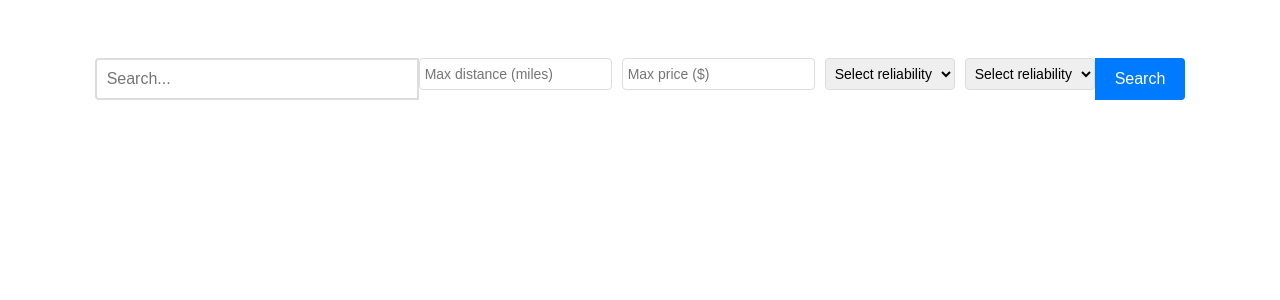
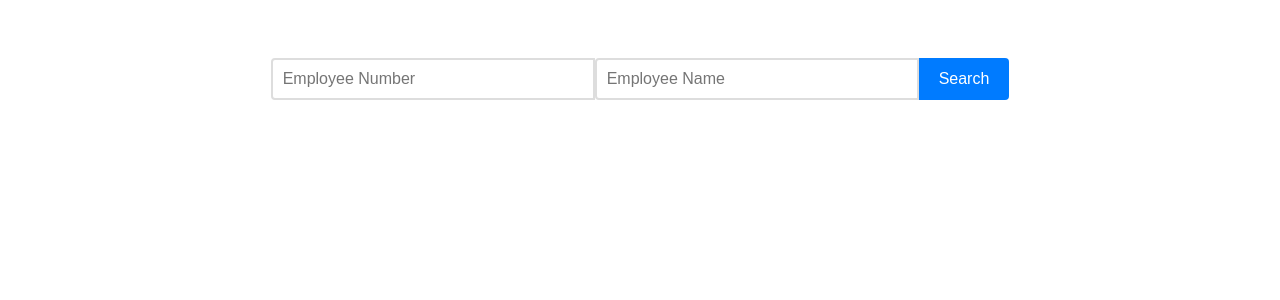
Before and after one commit to Tanmayee2/Deliver-IT, a React app: page / in a window 1280 px wide. Shown: the top 300 px of the page. Built offline with nearby package versions, Linux system fonts and the light colour scheme.

Commit message:
employee search

```diff
--- a/src/components/search.js
+++ b/src/components/search.js
@@ -1,80 +1,87 @@
 import React, { useState } from 'react';
 import './search.css';
+
 function SearchPage() {
-    const [query, setQuery] = useState('');
-    const [distance, setDistance] = useState('');
-    const [price, setPrice] = useState('');
-    const [speed, setSpeed] = useState('');
-    const [reliability, setReliability] = useState('');
+    const [employeeNumber, setEmployeeNumber] = useState('');
+    const [employeeName, setEmployeeName] = useState('');
     const [results, setResults] = useState([]);
+
+    const hardcodedEmployees = [
+        { employeeNumber: '001', employeeName: 'John Doe' },
+        { employeeNumber: '002', employeeName: 'Jane Smith' },
+        { employeeNumber: '003', employeeName: 'Bob Johnson' },
+        { employeeNumber: '004', employeeName: 'Alice Williams' },
+        { employeeNumber: '005', employeeName: 'Charlie Brown' },
+        { employeeNumber: '006', employeeName: 'Eva Davis' },
+        { employeeNumber: '007', employeeName: 'Michael Miller' },
+        { employeeNumber: '008', employeeName: 'Sarah Wilson' },
+        { employeeNumber: '009', employeeName: 'Daniel Garcia' },
+        { employeeNumber: '010', employeeName: 'Emily Taylor' },
+        { employeeNumber: '011', employeeName: 'Ryan Thomas' },
+        { employeeNumber: '012', employeeName: 'Olivia Robinson' },
+        { employeeNumber: '013', employeeName: 'Matthew Martinez' },
+        { employeeNumber: '014', employeeName: 'Grace Anderson' },
+        { employeeNumber: '015', employeeName: 'Nathan White' },
+        { employeeNumber: '016', employeeName: 'Lily Garcia' },
+        { employeeNumber: '017', employeeName: 'Brian Brown' },
+        { employeeNumber: '018', employeeName: 'Sophia Johnson' },
+        { employeeNumber: '019', employeeName: 'Jordan Davis' },
+        { employeeNumber: '020', employeeName: 'Catherine Lee' },
+    ];
+
 
     const handleSearch = async (event) => {
         event.preventDefault();
 
-        fetch(`http://localhost:3001/search?query=${encodeURIComponent(query)}`)
-            .then(response => response.json())
-            .then(data => {
-                setResults(data);
-            })
-            .catch(error => {
-                console.error('No items match', error);
-                setResults([]);
-            });
+
+        if (!employeeNumber && !employeeName) {
+            setResults(['No Employees Found!']);
+            return;
+        }
+
+
+        const filteredResults = hardcodedEmployees.filter((employee) => {
+            const matchesNumber = employeeNumber && employee.employeeNumber.includes(employeeNumber);
+            const matchesName = employeeName && employee.employeeName.toLowerCase().includes(employeeName.toLowerCase());
+
+
+            return matchesNumber || matchesName;
+        });
+
+
+        if (filteredResults.length === 0) {
+            setResults(['No Employees Found!']);
+        } else {
+            setResults(filteredResults.map((employee) => `${employee.employeeNumber} - ${employee.employeeName}`));
+        }
     };
 
     return (
         <div className="search-container">
             <form onSubmit={handleSearch} className="search-form">
                 <input
+                    type="number"
+                    className="search-input"
+                    placeholder="Employee Number"
+                    value={employeeNumber}
+                    onChange={(e) => setEmployeeNumber(e.target.value)}
+                />
+                <input
                     type="text"
                     className="search-input"
-                    placeholder="Search..."
-                    value={query}
-                    onChange={(e) => setQuery(e.target.value)}
+                    placeholder="Employee Name"
+                    value={employeeName}
+                    onChange={(e) => setEmployeeName(e.target.value)}
                 />
-                <div className="filters">
-                    <input
-                        type="number"
-                        className="filter-input"
-                        placeholder="Max distance (miles)"
-                        value={distance}
-                        onChange={(e) => setDistance(e.target.value)}
-                    />
-                    <input
-                        type="number"
-                        className="filter-input"
-                        placeholder="Max price ($)"
-                        value={price}
-                        onChange={(e) => setPrice(e.target.value)}
-                    />
-                    <select
-                        type="number"
-                        className="filter-input"
-                        placeholder="Speed (Days)"
-                        value={speed}
-                        onChange={(e) => setSpeed(e.target.value)}
-                        >
-                        <option value="">Select reliability</option>
-                        <option value="1-3">Fast</option>
-                        <option value="3-5">Normal</option>
-                        <option value="5+">Slow</option>
-                    </select>
-                    <select
-                        className="filter-input"
-                        value={reliability}
-                        onChange={(e) => setReliability(e.target.value)}
-                    >
-                        <option value="">Select reliability</option>
-                        <option value="high">High</option>
-                        <option value="medium">Medium</option>
-                        <option value="low">Low</option>
-                    </select>
-                </div>
-                <button type="submit" className="search-button">Search</button>
+                <button type="submit" className="search-button">
+                    Search
+                </button>
             </form>
             <ul className="results-list">
                 {results.map((result, index) => (
-                    <li key={index} className="result-item">{result}</li>
+                    <li key={index} className="result-item">
+                        {result}
+                    </li>
                 ))}
             </ul>
         </div>
```
